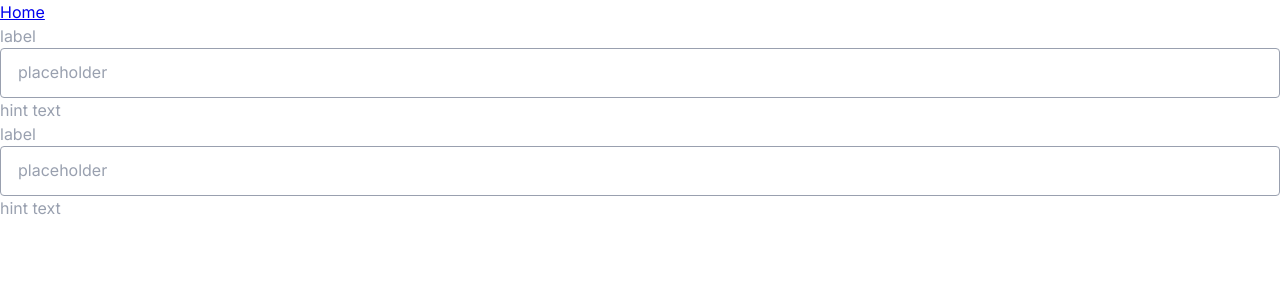
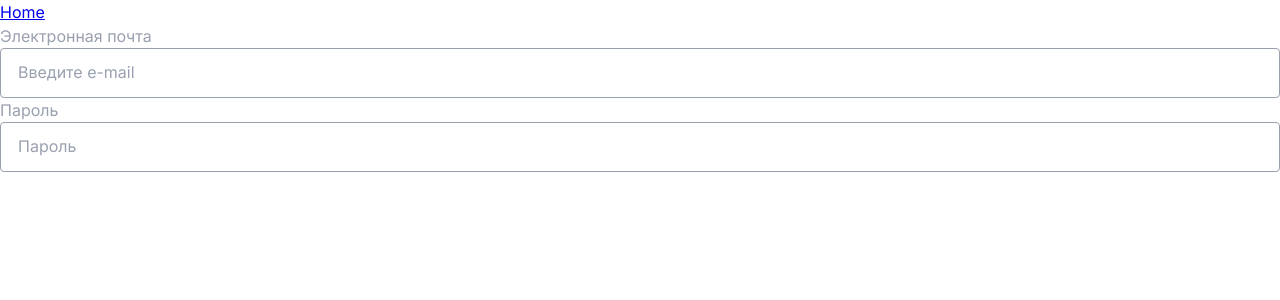
Before and after one commit to rLukoyanov/pp, a React (Create React App) app: page /login in a window 1280 px wide. Shown: the top 300 px of the page. Built offline with nearby package versions, Linux system fonts and the light colour scheme.

Commit message:
feat(10): added input in login page

```diff
--- a/src/components/common/Input/Input.tsx
+++ b/src/components/common/Input/Input.tsx
@@ -10,6 +10,9 @@ export default function Input({
   disabled = false,
   leftIcon = false,
   rightIcon = false,
+  hint = false,
+  label = "",
+  placeholder = "",
 }) {
   const [focused, setFocused] = useState(false);
   const onFocus = () => setFocused(true);
@@ -41,7 +44,7 @@ export default function Input({
 
   return (
     <div className={styles.inputContainer}>
-      <div className={styles.label}>label</div>
+      <div className={styles.label}>{label}</div>
       <div
         className={
           focused
@@ -54,13 +57,13 @@ export default function Input({
           onFocus={onFocus}
           onBlur={onBlur}
           className={inputStyles}
-          placeholder="placeholder"
+          placeholder={placeholder}
           type="text"
           disabled={disabled}
         />
         {rightIcon ? <img alt="inputDownArrow" src={InputDownArrow} /> : <></>}
       </div>
-      <div className={styles.hint}>hint text</div>
+      {hint ?? <div className={styles.hint}>hint text</div>}
     </div>
   );
 }
--- a/src/routes/LoginPage.tsx
+++ b/src/routes/LoginPage.tsx
@@ -6,8 +6,8 @@ export default function LoginPage() {
   return (
     <div>
       <Link to="/">Home</Link>
-      <Input />
-      <Input />
+      <Input label="Электронная почта" placeholder="Введите e-mail" />
+      <Input label="Пароль" placeholder="Пароль" />
     </div>
   );
 }
```
